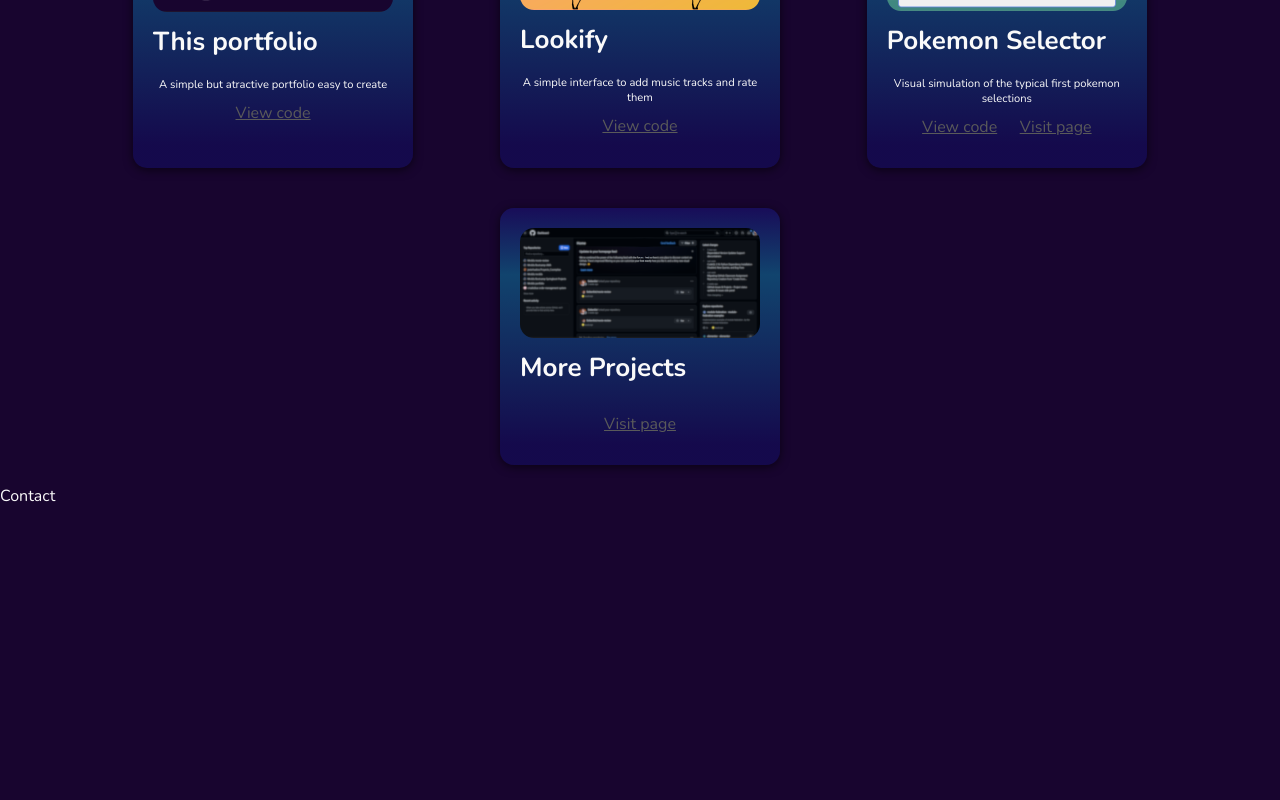
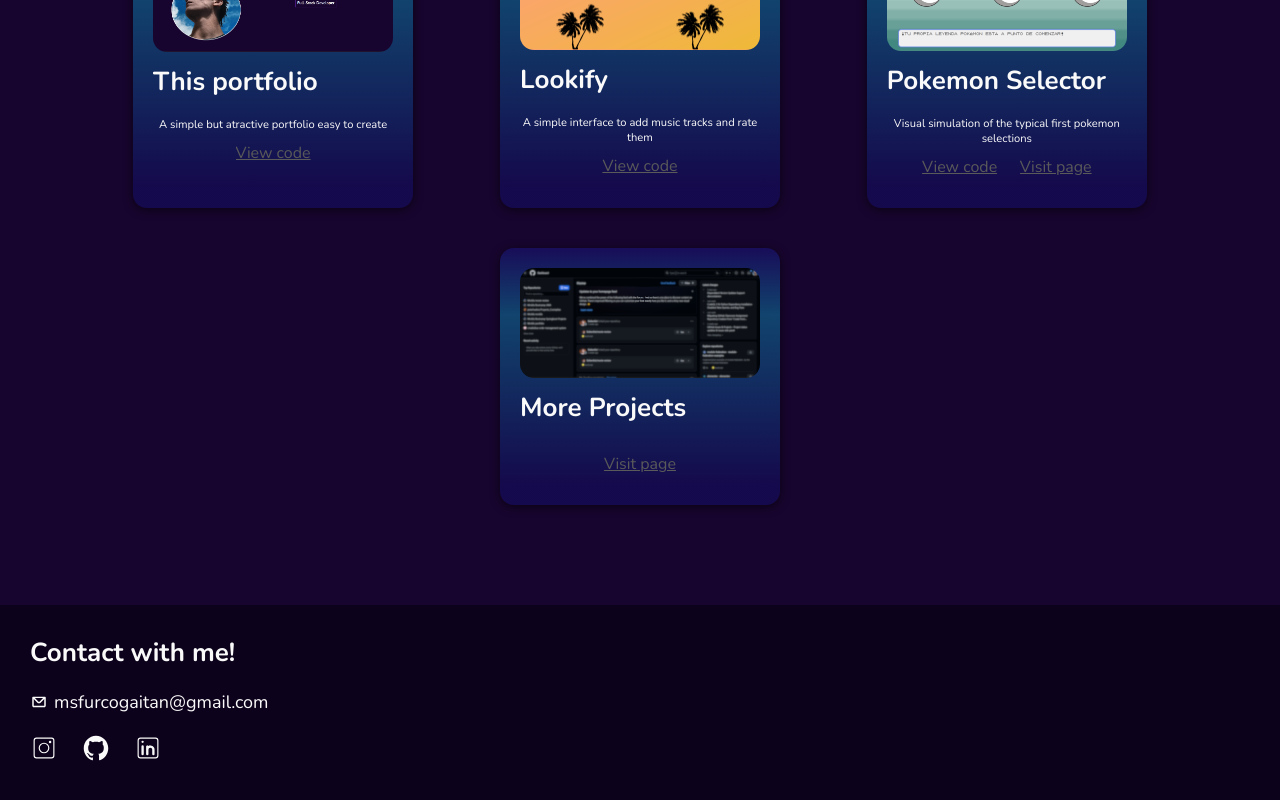
Before and after one commit to Mrck0s/Mrck0s.github.io, a React (Vite) app: page / in a window 1280 px wide. Shown: the part 2375-3175 px from the top of the page. Before the commit the page ends 2882 px from the top, so only its background shows below. Built offline with nearby package versions, Linux system fonts and the light colour scheme.

Commit message:
contact finish

```diff
--- a/src/App.css
+++ b/src/App.css
@@ -11,6 +11,7 @@
     text-decoration: none;
     list-style: none;
     outline: none;
+    overflow-x: hidden;
 }
 :root{
     --color-white: #fafafa;
@@ -165,3 +166,29 @@ header{
 .exp-card:hover{
     transform: scale(1.2);
 }
+
+
+
+/*Contact*/
+.contact-container{
+    margin-top: 80px;
+    width: 100vw;
+    background-color: #0d021b;
+    padding: 30px;
+}
+.mail{
+    display: flex;
+    gap: 6px;
+    font-size: 18px;
+    margin: 20px 0;
+}
+.mail span{
+    display: flex;
+    align-items: center;
+}
+.contact-container a{
+    color: var(--color-off);
+}
+.contact-container a:hover{
+    color: var(--color-danger);
+}
--- a/src/components/Contact.jsx
+++ b/src/components/Contact.jsx
@@ -1,6 +1,38 @@
+import { CiInstagram } from "react-icons/ci";
+import { IoLogoGithub } from "react-icons/io";
+import { CiLinkedin } from "react-icons/ci";
+import { CgMail } from "react-icons/cg";
+
 export const Contact = () => {
-    return (
-        <div>Contact</div>
-
-    )
-}
+  const email = "msfurcogaitan@gmail.com";
+  return (
+    <section className="contact" id="contact">
+      <div className="container contact-container">
+        <h3>Contact with me!</h3>
+        <div className="mail">
+          <span>
+            <CgMail />
+          </span>
+          <span>{email}</span>
+        </div>
+        <div className="socials">
+          <a href="#">
+            <span>
+              <CiInstagram />
+            </span>
+          </a>
+          <a href="#">
+            <span>
+              <IoLogoGithub />
+            </span>
+          </a>
+          <a href="#">
+            <span>
+              <CiLinkedin />
+            </span>
+          </a>
+        </div>
+      </div>
+    </section>
+  );
+};
--- a/src/components/Nav.jsx
+++ b/src/components/Nav.jsx
@@ -15,7 +15,6 @@ export const Nav = () => {
                     <a href="#"><span><CiInstagram/></span></a>
                     <a href="#"><span><IoLogoGithub/></span></a>
                     <a href="#"><span><CiLinkedin/></span></a>
-
                 </div>
             </div>
         </nav>
```
